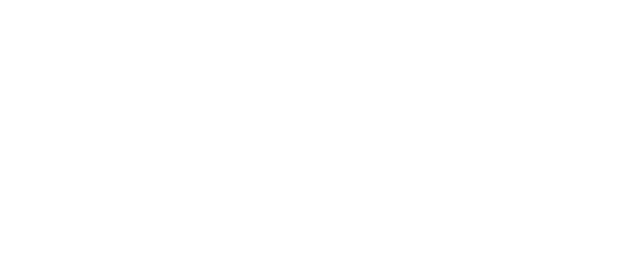
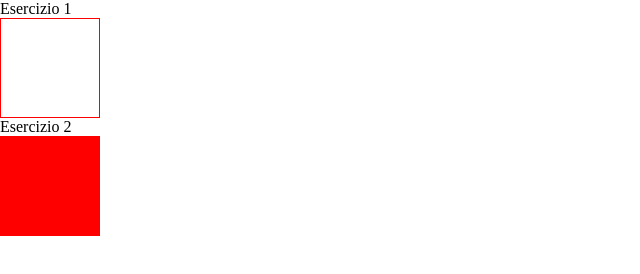
Before and after one commit to Sergjio97/html-css-animation-filter, a plain HTML site: page index.html in a window 1280 px wide. Shown: the whole page, without its empty margins (0-640 px from the left). Drawn offline with Linux system fonts and the light colour scheme.

Commit message:
esercizio 1,2

```diff
--- a/css/style.css
+++ b/css/style.css
@@ -5,3 +5,25 @@
     padding: 0;
     box-sizing: border-box;
 }
+
+.es-1 {
+    width: 100px;
+    height: 100px;
+    border: 1px solid red;
+}
+
+.es-1:hover {
+    background-color: red;
+    transition: 2s;
+}
+
+.es-2 {
+    width: 100px;
+    height: 100px;
+    background-color: red;
+    transition: 3s;
+}
+
+.es-2:active {
+    width: 1500px;
+}
--- a/index.html
+++ b/index.html
@@ -9,5 +9,13 @@
 </head>
 <body>
 
+    <span>Esercizio 1</span>
+
+    <div class="es-1"></div>
+
+    <span>Esercizio 2</span>
+
+    <div class="es-2"></div>
+
 </body>
 </html>
```
